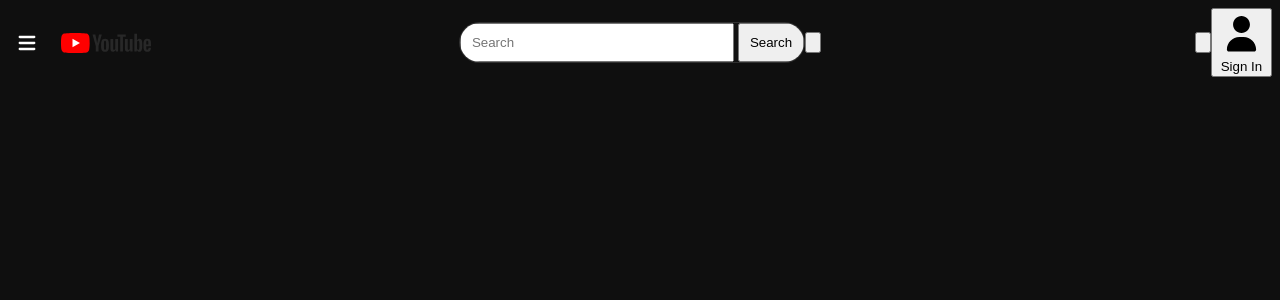
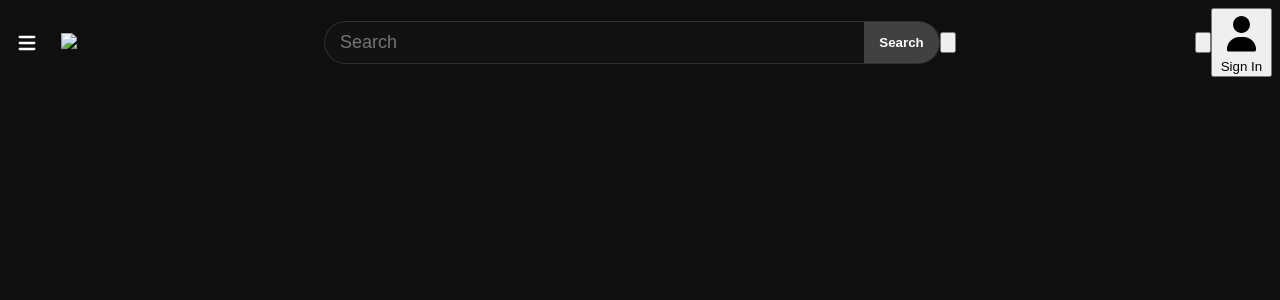
Before and after one commit to yhitomit/codespaces, a PHP site: page /youtube.php in a window 1280 px wide. Shown: the top 300 px of the page. Run offline with PHP 8.4, Linux system fonts and the light colour scheme; some web fonts are replaced.

Commit message:
add youtube.css

```diff
--- a/assets/youtube.css
+++ b/assets/youtube.css
@@ -7,7 +7,7 @@ body,
 
 #header {
     display: grid;
-    grid: auto-flow dense / 1fr 1fr 1fr;
+    grid: auto-flow dense / 1fr 2fr 1fr;
 }
 
 button#hamburger {
@@ -61,13 +61,37 @@ form#search {
     border: 1px solid #ffffff20;
     border-radius: 25px;
     overflow: hidden;
+    display: flex;
+    width: 100%;
+    max-width: 640px;
 }
 
-form#search input[type=text]{
-    padding: 10px;
+form#search input{
+    flex: 1;
+}
+
+form#search input[type=text],
+form#search input[type=text]:focus,
+form#search input[type=text]:active {
+    padding: 10px 15px;
     min-width: 250px;
+    background: none;
+    border: none;
+    outline: none;
+    color: #ffffff;
+    border-radius: 25px 0px 0px 25px;
+    font-size: 18px;
+}
+form#search input[type=text]:focus,
+form#search input[type=text]:active {
+    border: 1px solid rgb(64, 65, 255);
 }
 
 form#search input[type=submit]{
-    padding:10px
+    padding:10px;
+    max-width: 75px;
+    background: rgba(255,255,255, 0.2);
+    border: none;
+    color: #ffffff;
+    font-weight: bold;
 }
```
Also changed, not shown: assets/youtube.svg.
